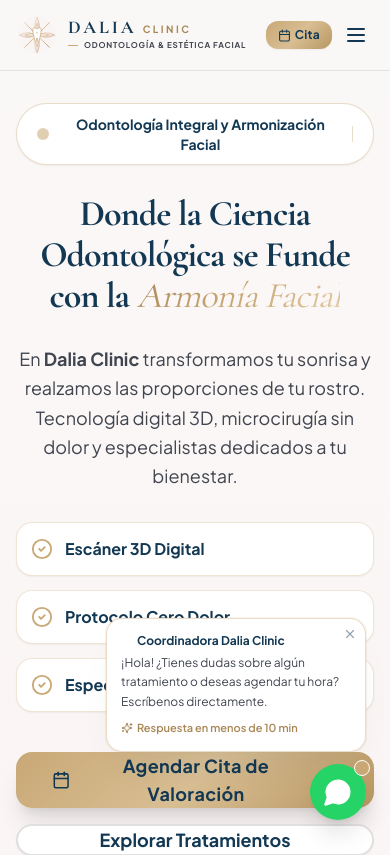
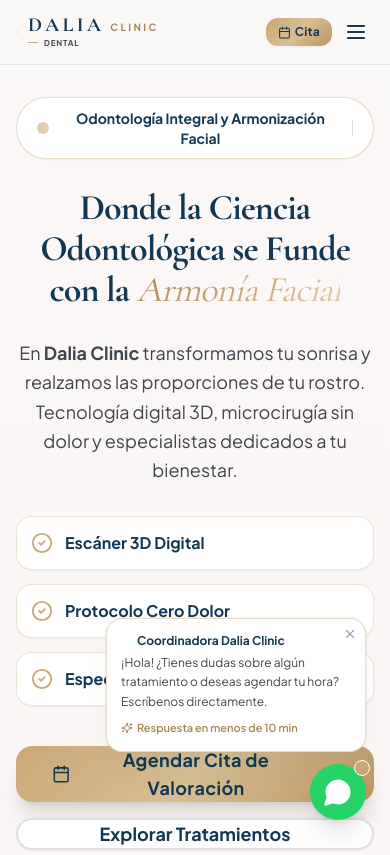
Before and after one commit to cokeastorga/daliaclinic, a Next.js app: page / in a window 390 px wide. Shown: the top 855 px of the page. Built offline with nearby package versions, Linux system fonts and the light colour scheme.

Commit message:
UI/UX: Preloader de 3 segundos, nuevo logo oficial y calibracion del navbar en escritorio

```diff
--- a/components/ClientLayoutWrapper.tsx
+++ b/components/ClientLayoutWrapper.tsx
@@ -5,6 +5,7 @@
 import Footer from "./Footer";
 import WhatsAppButton from "./WhatsAppButton";
 import AppointmentModal from "./AppointmentModal";
+import Preloader from "./Preloader";
 
 interface ModalContextType {
   openAppointment: (serviceId?: string) => void;
@@ -37,6 +38,7 @@
 
   return (
     <ModalContext.Provider value={{ openAppointment, closeAppointment }}>
+      <Preloader />
       <div className="flex flex-col min-h-screen">
         <Navbar onOpenAppointment={() => openAppointment()} />
         <main className="flex-grow">{children}</main>
--- a/components/Logo.tsx
+++ b/components/Logo.tsx
@@ -1,8 +1,9 @@
 import React from "react";
 import Link from "next/link";
+import Image from "next/image";
 
 interface LogoProps {
-  variant?: "horizontal" | "stacked" | "symbol";
+  variant?: "horizontal" | "stacked" | "symbol" | "image";
   className?: string;
   theme?: "light" | "dark";
   size?: "sm" | "md" | "lg";
@@ -16,86 +17,45 @@
 }: LogoProps) {
   const isDark = theme === "dark";
 
-  // Symbol SVG (Iconic Dalia Flower Petals with Central Tooth Geometry)
-  const SymbolSvg = ({ sizePx = 44 }: { sizePx?: number }) => (
-    <svg
-      width={sizePx}
-      height={sizePx}
-      viewBox="0 0 100 100"
-      fill="none"
-      xmlns="http://www.w3.org/2000/svg"
-      className="shrink-0 transition-transform duration-300 hover:scale-105"
-      aria-label="Isotipo Dalia Clinic"
-    >
-      <defs>
-        <linearGradient id="goldGrad" x1="0%" y1="0%" x2="100%" y2="100%">
-          <stop offset="0%" stopColor="#E4CBA4" />
-          <stop offset="50%" stopColor="#C9A876" />
-          <stop offset="100%" stopColor="#A88755" />
-        </linearGradient>
-        <linearGradient id="petalRose" x1="0%" y1="0%" x2="100%" y2="100%">
-          <stop offset="0%" stopColor="#FAF0EF" />
-          <stop offset="60%" stopColor="#EFD3D0" />
-          <stop offset="100%" stopColor="#DDB5B1" />
-        </linearGradient>
-      </defs>
-
-      {/* Background soft glow */}
-      <circle cx="50" cy="50" r="46" fill="#FAF0EF" fillOpacity="0.4" />
-
-      {/* Outer Dalia Petals Layer */}
-      <g stroke="url(#goldGrad)" strokeWidth="1.2" fill="url(#petalRose)" fillOpacity="0.5">
-        <path d="M50 8 C43 22 43 35 50 44 C57 35 57 22 50 8 Z" />
-        <path d="M50 92 C43 78 43 65 50 56 C57 65 57 78 50 92 Z" />
-        <path d="M8 50 C22 43 35 43 44 50 C35 57 22 57 8 50 Z" />
-        <path d="M92 50 C78 43 65 43 56 50 C65 57 78 57 92 50 Z" />
-        <path d="M20.3 20.3 C31.6 30.2 38.8 40.8 45.8 45.8 C40.8 38.8 30.2 31.6 20.3 20.3 Z" />
-        <path d="M79.7 20.3 C68.4 30.2 61.2 40.8 54.2 45.8 C59.2 38.8 69.8 31.6 79.7 20.3 Z" />
-        <path d="M20.3 79.7 C31.6 69.8 38.8 59.2 45.8 54.2 C40.8 61.2 30.2 68.4 20.3 79.7 Z" />
-        <path d="M79.7 79.7 C68.4 69.8 61.2 59.2 54.2 54.2 C59.2 61.2 69.8 68.4 79.7 79.7 Z" />
-      </g>
-
-      {/* Inner Petal Radiance */}
-      <g stroke="#C9A876" strokeWidth="1.2" fill="#FAF0EF" fillOpacity="0.8">
-        <path d="M50 22 C46 32 46 40 50 46 C54 40 54 32 50 22 Z" />
-        <path d="M50 78 C46 68 46 60 50 54 C54 60 54 68 50 78 Z" />
-        <path d="M22 50 C32 46 40 46 46 50 C40 54 32 54 22 50 Z" />
-        <path d="M78 50 C68 46 60 46 54 50 C60 54 68 54 78 50 Z" />
-      </g>
-
-      {/* Center Tooth Silhouette */}
-      <path
-        d="M40 37 C40 33 44 32 46.5 33.5 C48.5 34.7 49.5 35 50 35 C50.5 35 51.5 34.7 53.5 33.5 C56 32 60 33 60 37 C60 41 59 47 57.5 54 C56 61 54.5 67 53.5 67 C52.5 67 52 61 50 57 C48 61 47.5 67 46.5 67 C45.5 67 44 61 42.5 54 C41 47 40 41 40 37 Z"
-        fill="#FFFFFF"
-        stroke="#C9A876"
-        strokeWidth="1.8"
-        strokeLinejoin="round"
-      />
-      <circle cx="50" cy="45" r="1.5" fill="#C9A876" />
-    </svg>
-  );
-
-  const iconSizes = {
-    sm: 32,
-    md: 42,
-    lg: 56,
+  const imageDimensions = {
+    sm: "h-11 w-11",
+    md: "h-13 w-13 sm:h-14 sm:w-14",
+    lg: "h-16 w-16 sm:h-20 sm:w-20",
   };
 
-  if (variant === "symbol") {
+  // Pure Image Variant (Symbol Only)
+  if (variant === "symbol" || variant === "image") {
     return (
-      <Link href="/" className={`inline-flex items-center ${className}`}>
-        <SymbolSvg sizePx={iconSizes[size]} />
+      <Link href="/" className={`inline-flex items-center shrink-0 group ${className}`}>
+        <div className={`relative ${imageDimensions[size]} rounded-2xl overflow-hidden bg-white shadow-xs border border-dalia-gold/30 group-hover:border-dalia-rose transition-all`}>
+          <Image
+            src="/logo.jpg"
+            alt="DALIA CLINIC Logo Oficial"
+            fill
+            className="object-contain p-0.5"
+            priority
+          />
+        </div>
       </Link>
     );
   }
 
+  // Stacked Layout (e.g. for center hero or footer)
   if (variant === "stacked") {
     return (
       <Link href="/" className={`inline-flex flex-col items-center text-center group ${className}`}>
-        <SymbolSvg sizePx={iconSizes[size] * 1.2} />
-        <div className="mt-2 flex flex-col items-center">
+        <div className={`relative ${imageDimensions[size]} rounded-2xl overflow-hidden bg-white shadow-xs border border-dalia-gold/30 group-hover:border-dalia-rose transition-all`}>
+          <Image
+            src="/logo.jpg"
+            alt="DALIA CLINIC Logo Oficial"
+            fill
+            className="object-contain p-0.5"
+            priority
+          />
+        </div>
+        <div className="mt-2.5 flex flex-col items-center">
           <span
-            className={`font-serif tracking-[0.2em] text-2xl font-bold uppercase leading-none transition-colors ${
+            className={`font-serif tracking-[0.2em] text-xl sm:text-2xl font-extrabold uppercase leading-none transition-colors ${
               isDark ? "text-white group-hover:text-dalia-gold" : "text-dalia-navy group-hover:text-dalia-navy-light"
             }`}
           >
@@ -117,27 +77,36 @@
               isDark ? "text-dalia-slate-light" : "text-dalia-graphite"
             }`}
           >
-            Odontología Integral y Armonización Facial
+            Odontología Integral
           </span>
         </div>
       </Link>
     );
   }
 
+  // Default: Horizontal Brand Bar (Navbar)
   return (
-    <Link href="/" className={`inline-flex items-center gap-2.5 sm:gap-3.5 group shrink-0 ${className}`}>
-      <SymbolSvg sizePx={iconSizes[size]} />
+    <Link href="/" className={`inline-flex items-center gap-2.5 sm:gap-3 shrink-0 group ${className}`}>
+      <div className={`relative ${imageDimensions[size]} rounded-2xl overflow-hidden bg-white shadow-xs border border-dalia-gold/35 group-hover:border-dalia-rose transition-all`}>
+        <Image
+          src="/logo.jpg"
+          alt="DALIA CLINIC Logo Oficial"
+          fill
+          className="object-contain p-0.5"
+          priority
+        />
+      </div>
       <div className="flex flex-col justify-center">
         <div className="flex items-baseline gap-1.5 sm:gap-2">
           <span
-            className={`font-serif tracking-[0.16em] text-lg sm:text-2xl font-extrabold uppercase leading-none transition-colors ${
-              isDark ? "text-white group-hover:text-dalia-gold" : "text-dalia-navy group-hover:text-dalia-navy-light"
-            }`}
+            className={`font-serif tracking-[0.16em] font-extrabold uppercase leading-none transition-colors ${
+              size === "sm" ? "text-lg sm:text-xl" : "text-xl sm:text-2xl"
+            } ${isDark ? "text-white group-hover:text-dalia-gold" : "text-dalia-navy group-hover:text-dalia-navy-light"}`}
           >
             DALIA
           </span>
           <span
-            className={`font-sans tracking-[0.25em] text-[10px] sm:text-[11px] uppercase font-bold ${
+            className={`font-sans tracking-[0.24em] text-[10px] sm:text-[11px] uppercase font-bold ${
               isDark ? "text-dalia-gold" : "text-dalia-gold-dark"
             }`}
           >
@@ -145,14 +114,14 @@
           </span>
         </div>
         <div className="flex items-center gap-1.5 mt-0.5 sm:mt-1">
-          <div className={`h-[1px] w-2.5 sm:w-3 ${isDark ? "bg-dalia-gold/60" : "bg-dalia-gold"}`} />
+          <div className={`h-[1px] w-2.5 sm:w-3.5 ${isDark ? "bg-dalia-gold/60" : "bg-dalia-gold"}`} />
           <span
-            className={`font-sans tracking-[0.1em] text-[8px] sm:text-[9px] uppercase font-bold whitespace-nowrap ${
+            className={`font-sans tracking-[0.1em] text-[8px] sm:text-[9.5px] uppercase font-bold whitespace-nowrap ${
               isDark ? "text-dalia-slate-light" : "text-dalia-graphite"
             }`}
           >
-            <span className="hidden sm:inline">Odontología Integral y Armonización Facial</span>
-            <span className="sm:hidden">Odontología & Estética Facial</span>
+            <span className="hidden sm:inline">Odontología Integral</span>
+            <span className="sm:hidden">Dental</span>
           </span>
         </div>
       </div>
--- a/components/Navbar.tsx
+++ b/components/Navbar.tsx
@@ -36,14 +36,14 @@
 
   const navLinks = [
     { name: "Inicio", href: "/" },
-    { name: "Quiénes Somos", href: "/quienes-somos" },
+    { name: "Quiénes Somos", shortName: "Nosotros", href: "/quienes-somos" },
     {
       name: "Especialidades",
       href: "/servicios",
       hasDropdown: true,
     },
-    { name: "Nuestro Equipo", href: "/equipo" },
-    { name: "Preguntas Frecuentes", href: "/preguntas-frecuentes" },
+    { name: "Nuestro Equipo", shortName: "Equipo", href: "/equipo" },
+    { name: "Preguntas Frecuentes", shortName: "FAQ", href: "/preguntas-frecuentes" },
     { name: "Contacto", href: "/contacto" },
   ];
 
@@ -95,12 +95,12 @@
             : "bg-[#FAF8F7]/90 backdrop-blur-sm py-3.5 border-b border-dalia-warm/80"
         }`}
       >
-        <div className="max-w-7xl mx-auto px-4 sm:px-6 lg:px-8 flex items-center justify-between gap-4">
+        <div className="max-w-7xl mx-auto px-4 sm:px-6 lg:px-8 flex items-center justify-between gap-2 xl:gap-4">
           {/* Logo */}
           <Logo variant="horizontal" size={isScrolled ? "sm" : "md"} />
 
           {/* Desktop Navigation */}
-          <nav className="hidden lg:flex items-center space-x-1 xl:space-x-2">
+          <nav className="hidden lg:flex items-center space-x-0.5 xl:space-x-1.5">
             {navLinks.map((link) => {
               const isActive =
                 link.href === "/"
@@ -117,15 +117,16 @@
                   >
                     <Link
                       href={link.href}
-                      className={`px-2.5 xl:px-3.5 py-2 rounded-xl text-xs xl:text-sm font-semibold tracking-wide flex items-center gap-1 transition-all whitespace-nowrap ${
+                      className={`px-2 xl:px-3 py-2 rounded-xl text-xs xl:text-sm font-semibold tracking-wide flex items-center gap-1 transition-all whitespace-nowrap ${
                         isActive
                           ? "text-dalia-navy bg-dalia-rose font-bold"
                           : "text-dalia-navy hover:bg-dalia-rose/50 hover:text-dalia-navy"
                       }`}
                     >
-                      <span>{link.name}</span>
+                      <span className="hidden xl:inline">{link.name}</span>
+                      <span className="xl:hidden">{link.shortName || link.name}</span>
                       <ChevronDown
-                        size={15}
+                        size={14}
                         className={`transition-transform duration-200 ${
                           servicesDropdownOpen ? "rotate-180 text-dalia-gold" : ""
                         }`}
@@ -175,20 +176,21 @@
                 <Link
                   key={link.name}
                   href={link.href}
-                  className={`px-2.5 xl:px-3.5 py-2 rounded-xl text-xs xl:text-sm font-semibold tracking-wide transition-all whitespace-nowrap ${
+                  className={`px-2 xl:px-3 py-2 rounded-xl text-xs xl:text-sm font-semibold tracking-wide transition-all whitespace-nowrap ${
                     isActive
                       ? "text-dalia-navy bg-dalia-rose font-bold"
                       : "text-dalia-navy hover:bg-dalia-rose/50 hover:text-dalia-navy"
                   }`}
                 >
-                  {link.name}
+                  <span className="hidden xl:inline">{link.name}</span>
+                  <span className="xl:hidden">{link.shortName || link.name}</span>
                 </Link>
               );
             })}
           </nav>
 
           {/* Action CTAs Desktop */}
-          <div className="hidden lg:flex items-center gap-3 shrink-0">
+          <div className="hidden lg:flex items-center gap-2 xl:gap-3 shrink-0">
             <a
               href="https://wa.me/56987654321?text=Hola%20Dalia%20Clinic,%20deseo%20agendar%20una%20cita"
               target="_blank"
@@ -201,7 +203,7 @@
 
             <button
               onClick={onOpenAppointment}
-              className="btn-gold px-5 py-2.5 rounded-xl text-sm font-bold flex items-center gap-2 shadow-sm whitespace-nowrap hover:ring-2 hover:ring-dalia-rose"
+              className="btn-gold px-4 xl:px-5 py-2.5 rounded-xl text-xs xl:text-sm font-bold flex items-center gap-1.5 xl:gap-2 shadow-sm whitespace-nowrap hover:ring-2 hover:ring-dalia-rose"
             >
               <Calendar size={15} />
               <span>Agendar Cita</span>
--- /dev/null
+++ b/components/Preloader.tsx
@@ -0,0 +1,104 @@
+"use client";
+
+import React, { useState, useEffect } from "react";
+import Image from "next/image";
+
+export default function Preloader() {
+  const [loading, setLoading] = useState(true);
+  const [fading, setFading] = useState(false);
+  const [progress, setProgress] = useState(0);
+
+  useEffect(() => {
+    // Increment progress smoothly across the 3 seconds (3000ms)
+    const intervalTime = 30; // update every 30ms
+    const totalSteps = 3000 / intervalTime; // 100 steps
+    let currentStep = 0;
+
+    const interval = setInterval(() => {
+      currentStep++;
+      const currentProgress = Math.min(Math.round((currentStep / totalSteps) * 100), 100);
+      setProgress(currentProgress);
+
+      if (currentStep >= totalSteps) {
+        clearInterval(interval);
+      }
+    }, intervalTime);
+
+    // Trigger fade-out at 2700ms so it transitions gracefully to 3000ms
+    const fadeTimer = setTimeout(() => {
+      setFading(true);
+    }, 2700);
+
+    // Completely remove preloader from view after fade-out transition finishes
+    const removeTimer = setTimeout(() => {
+      setLoading(false);
+    }, 3400);
+
+    return () => {
+      clearInterval(interval);
+      clearTimeout(fadeTimer);
+      clearTimeout(removeTimer);
+    };
+  }, []);
+
+  if (!loading) return null;
+
+  return (
+    <div
+      className={`fixed inset-0 z-[100] flex flex-col items-center justify-center bg-[#FAF8F7] transition-opacity duration-700 ease-in-out ${
+        fading ? "opacity-0 pointer-events-none" : "opacity-100"
+      }`}
+      aria-live="polite"
+      aria-busy={loading}
+    >
+      {/* Background Soft Glow Accents */}
+      <div className="absolute w-[500px] h-[500px] bg-dalia-rose/35 rounded-full blur-3xl pointer-events-none animate-pulse" />
+      <div className="absolute w-[400px] h-[400px] bg-dalia-gold/25 rounded-full blur-3xl pointer-events-none" />
+
+      {/* Main Luxury Brand Presentation */}
+      <div className="relative z-10 flex flex-col items-center text-center px-6 animate-in fade-in zoom-in-95 duration-700 max-w-sm">
+        {/* Official Dalia Clinic Logo */}
+        <div className="relative w-48 h-48 sm:w-56 sm:h-56 rounded-3xl overflow-hidden bg-white shadow-luxury p-3 border border-dalia-gold/35">
+          <Image
+            src="/logo.jpg"
+            alt="Dalia Clinic Logo Oficial"
+            fill
+            className="object-contain p-2"
+            priority
+          />
+        </div>
+
+        {/* Brand Name & Typography */}
+        <div className="mt-7 space-y-1.5">
+          <h1 className="font-serif text-3xl sm:text-4xl font-extrabold tracking-[0.24em] text-dalia-navy uppercase leading-tight">
+            DALIA CLINIC
+          </h1>
+          <div className="flex items-center justify-center gap-2">
+            <div className="h-[1px] w-6 bg-dalia-gold" />
+            <p className="font-sans text-xs sm:text-sm font-bold tracking-[0.25em] text-dalia-gold-dark uppercase">
+              Odontología Integral
+            </p>
+            <div className="h-[1px] w-6 bg-dalia-gold" />
+          </div>
+          <p className="font-sans text-[11px] font-semibold text-dalia-graphite tracking-widest uppercase mt-1">
+            Armonización Facial • Las Condes
+          </p>
+        </div>
+
+        {/* Refined Loading Progress Bar */}
+        <div className="mt-8 w-52 sm:w-64">
+          <div className="h-1.5 w-full bg-dalia-warm/80 rounded-full overflow-hidden shadow-inner">
+            <div
+              className="h-full bg-gradient-to-r from-dalia-rose via-dalia-gold to-dalia-gold-dark rounded-full transition-all duration-75 ease-out"
+              style={{ width: `${progress}%` }}
+            />
+          </div>
+          <div className="flex items-center justify-between text-[11px] font-bold text-dalia-graphite mt-2 px-0.5">
+            <span className="tracking-wide text-dalia-graphite-light">Cargando experiencia...</span>
+            <span className="text-dalia-navy">{progress}%</span>
+          </div>
+        </div>
+      </div>
+    </div>
+  );
+}
```
Also changed, not shown: public/logo.jpg (added).
